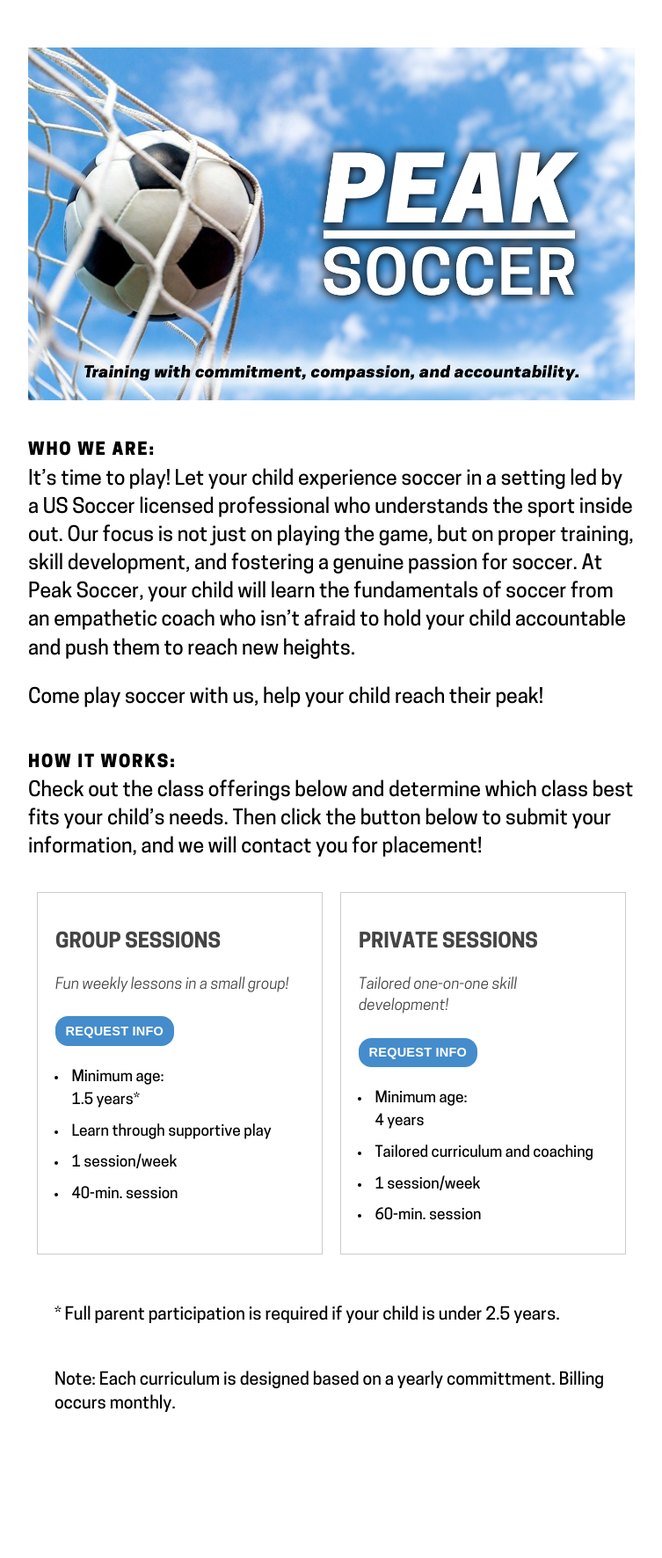
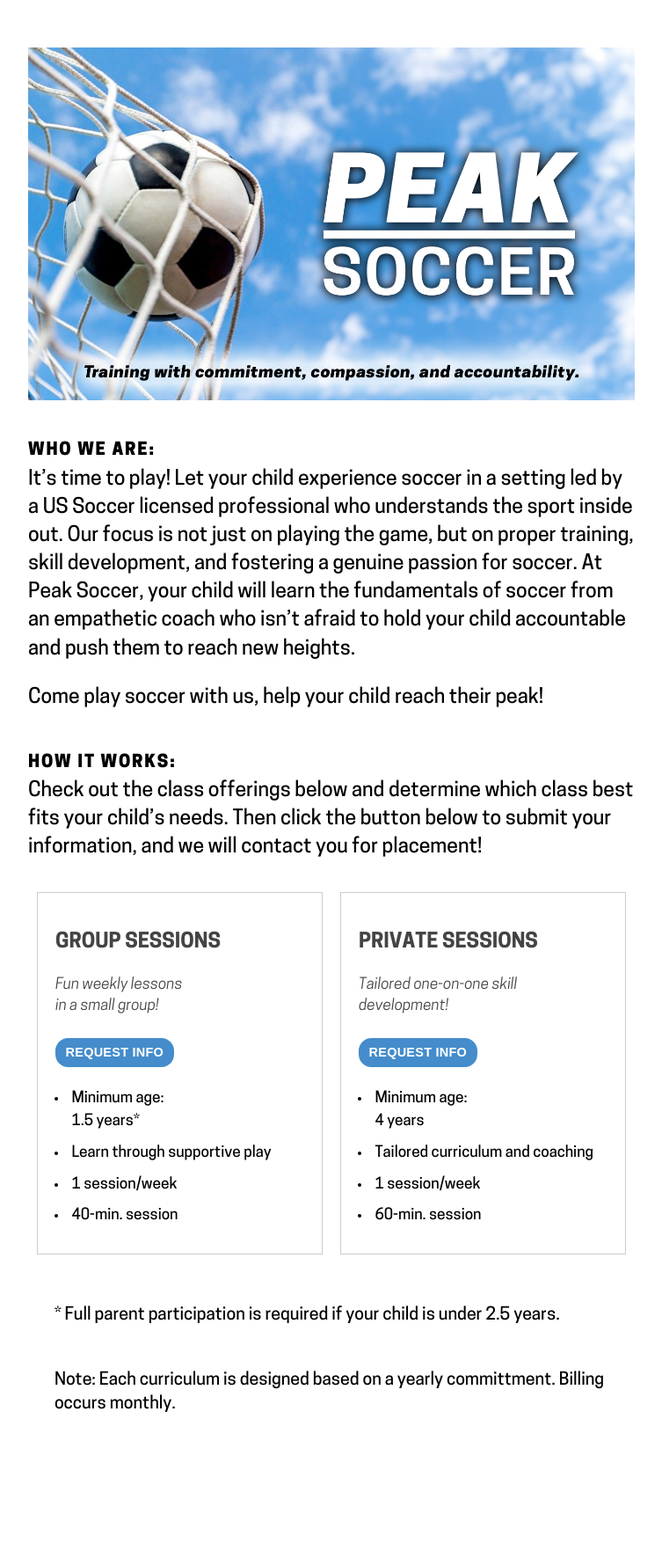
Before and after one commit to philphantastic/philphantastic.github.io, a Jekyll site: the page built from index.html, in a window 1280 px wide. Shown: the whole page at 88% size, without its empty margins (263-1016 px from the left). Built offline with Jekyll 4.4.1, drawn with Linux system fonts in a browser that asks for light colours; the list of posts is cut into pages by our own code.

Commit message:
Insert line break for alignment

```diff
--- a/index.html
+++ b/index.html
@@ -138,7 +138,7 @@ title: Home
 
     <div class="pricing-panel">
         <h2>GROUP SESSIONS </h2>
-        <p style="font-style: italic;">Fun weekly lessons in a small group!</p>
+        <p style="font-style: italic;">Fun weekly lessons<br>in a small group!</p>
         <button><a href="https://docs.google.com/forms/d/e/1FAIpQLSfIXr4-H_abrNfbYR_kdn7LglZaM0_7j03IGP2wfrRsBwNf6w/viewform">Request info</a></button>
          <ul class="bulleted-list">
             <li>Minimum age:<br>1.5 years*</li>
```
